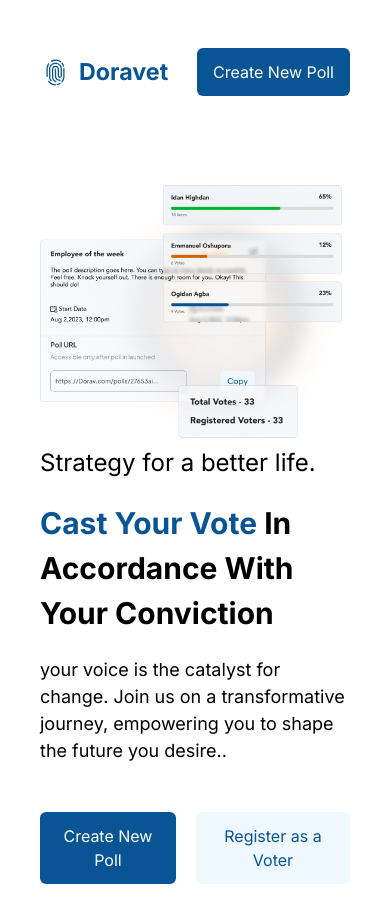
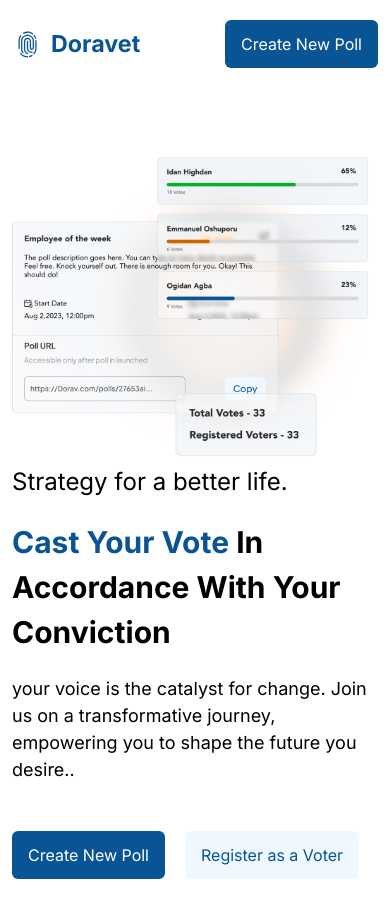
Before and after one commit to theblackjessy/Doravet, a Next.js app: page / in a window 390 px wide. Shown: the top 922 px of the page. Built offline with nearby package versions, Linux system fonts and the light colour scheme.

Commit message:
adjusted home padding

```diff
--- a/src/pages/index.js
+++ b/src/pages/index.js
@@ -9,7 +9,7 @@ const inter = Inter({ subsets: ['latin'] })
 export default function Home() {
   return (
     <section
-      className={`h-screen p-10 w-full ${inter.className}`}
+      className={`h-screen p-3 md:p-10 w-full ${inter.className}`}
     >
       <nav className='flex justify-between' >
         <div className='flex gap-2 justify-center items-center'>
```
